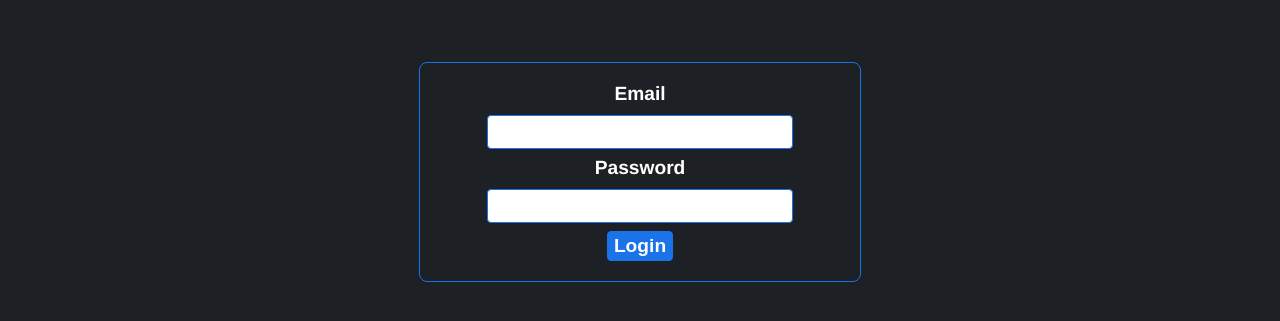
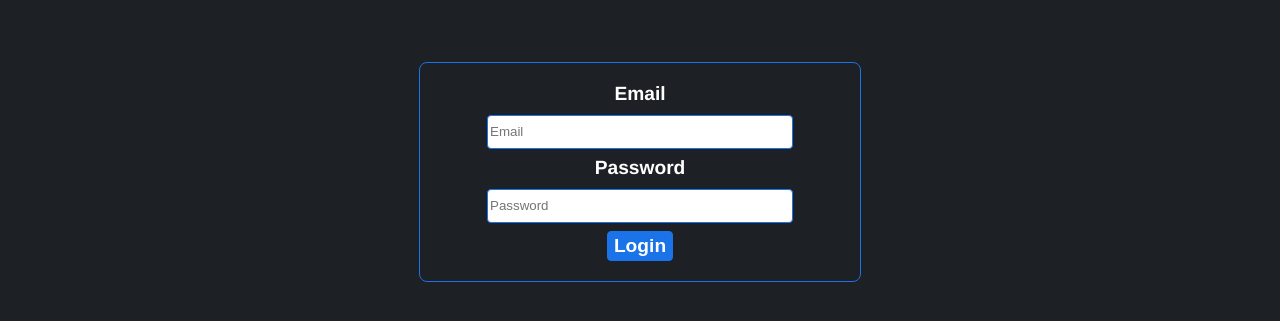
Before and after one commit to kangmartin/My-Little-Shop, a Vue app in the folder frontend/: page /login in a window 1280 px wide. Shown: the part 147-468 px from the top of the page. Built offline with nearby package versions, Linux system fonts and the light colour scheme.

Commit message:
Refactor Login.vue component

```diff
--- a/frontend/src/views/Login.vue
+++ b/frontend/src/views/Login.vue
@@ -1,70 +1,17 @@
 <script>
     import HeaderGuest from "../components/HeaderGuest.vue";
+    import LoginForm from "../components/LoginForm.vue";
     export default {
   components: {
     HeaderGuest,
+    LoginForm
   }
 }
 </script>
 <template>
 
         <HeaderGuest />
-        <h1>Login</h1>
-        <form>
-            <label for="email">Email</label><br>
-            <input type="email" id="email" name="email" /><br>
-            <label for="password">Password</label><br>
-            <input type="password" id="password" name="password" /><br>
-            <button type="submit">Login</button>
-        </form>
+
+        <LoginForm />
 
 </template>
-
-<style scoped>
-h1{
-    color: white;
-    text-align: center;
-    font-weight: bold;
-    }
-
-    form{
-        margin: 5% auto;
-        border: #1a73e8 1px solid;
-        max-width: 400px;
-        width: 100%;
-        padding: 20px;
-        border-radius: 8px;
-        text-align: center;
-    }
-
-    label{
-        color: white;
-        font-weight: bold;
-        font-size: 1.2rem;
-
-    }
-
-    input{
-        width: 300px;
-        height: 30px;
-        border-radius: 4px;
-        border: 1px solid #1a73e8;
-        margin-bottom: 2%;
-        margin-top: 10px;
-    }
-
-    button{
-
-        height: 30px;
-        border-radius: 4px;
-        border: 1px solid #1a73e8;
-        background-color: #1a73e8;
-        color: white;
-        font-weight: bold;
-        font-size: 1.2rem;
-    }
-
-
-
-
-</style>
```
